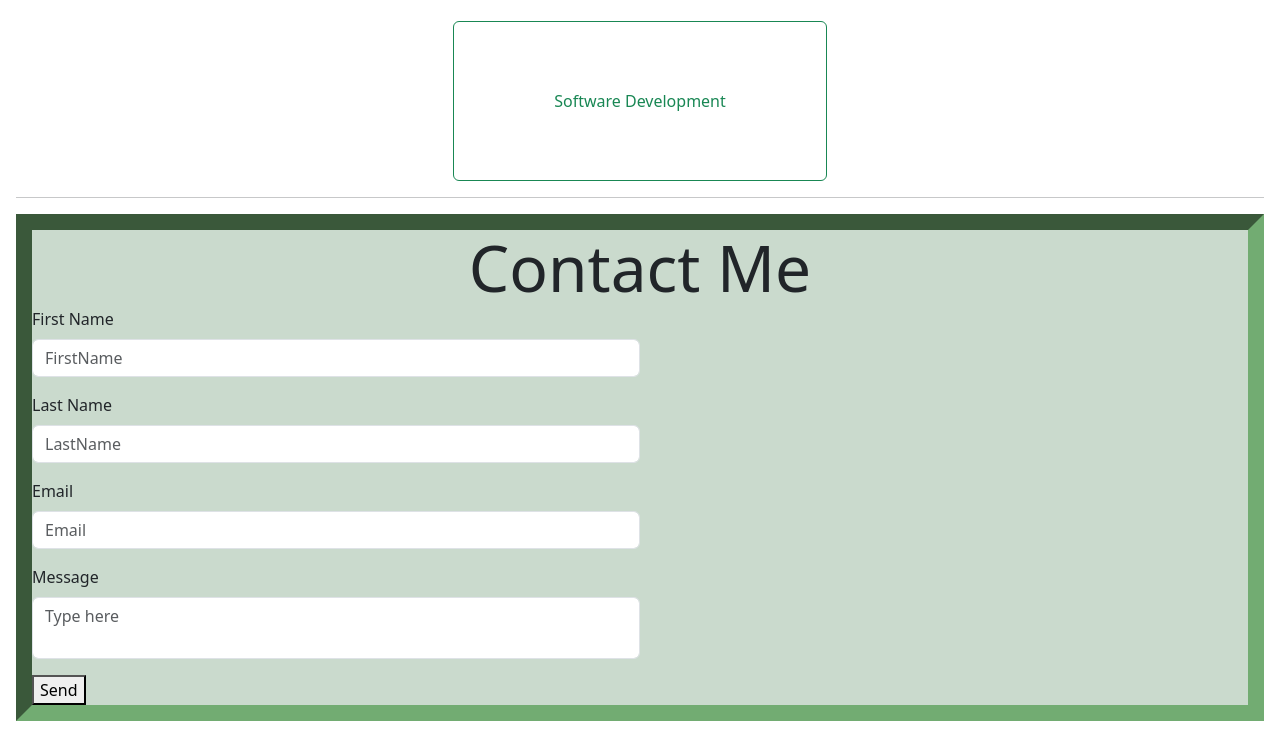
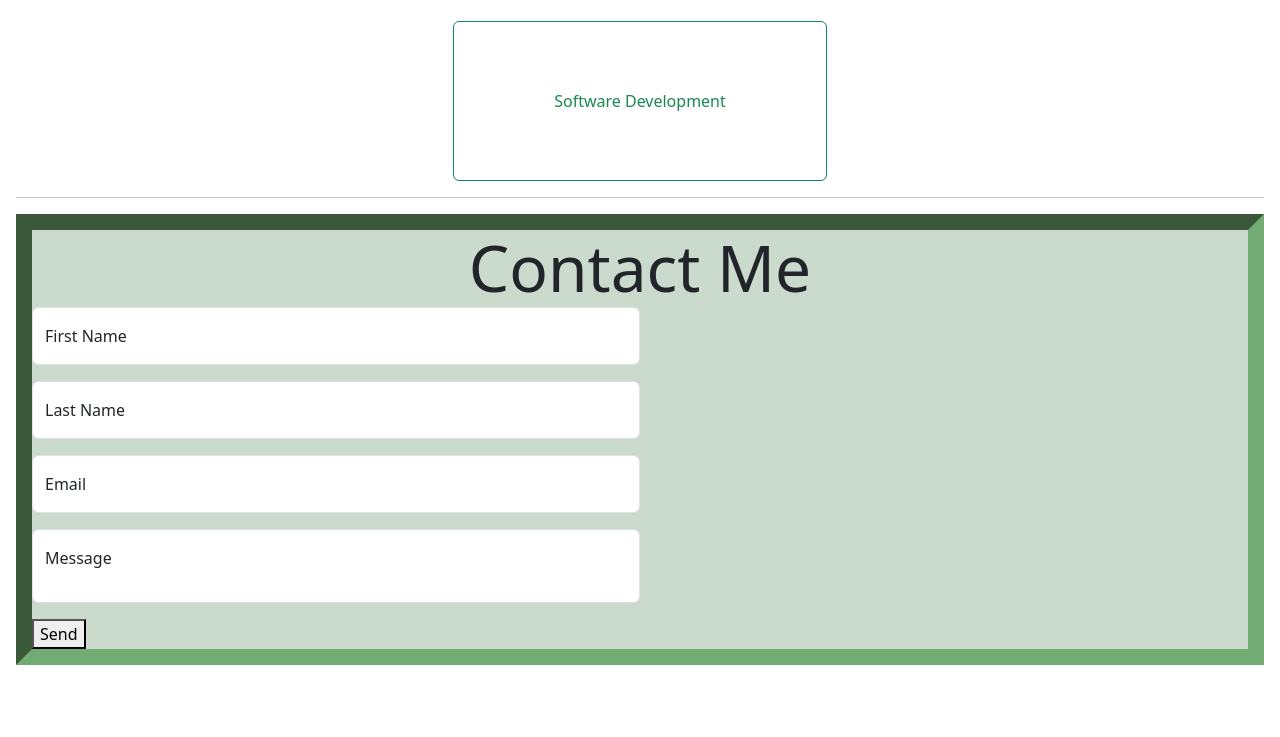
Before and after one commit to Nicole-1013/Nicole-1013.github.io, a plain HTML site: page index.html in a window 1280 px wide. Shown: the part 2990-3727 px from the top of the page. After the commit the page ends 3671 px from the top, so only its background shows below. Drawn offline with nearby package versions, Linux system fonts and the light colour scheme.

Commit message:
touched up labels and placeholders

```diff
--- a/index.html
+++ b/index.html
@@ -134,21 +134,21 @@
                 <input type="hidden" name="_captcha" value="false">
 
                 <input type="hidden" name="_next" value="https://nicole-1013.github.io/sucess.html">
-                <div class="mb-3" >
+                <div class="form-floating mb-3" >
+                    <input class="form-control" type="text" name="First&nbsp;Name" placeholder="FirstName"required>
                     <label for="FirstName" class="form-label">First Name</label>
-                    <input class="form-control" type="text" name="First&nbsp;Name" placeholder="FirstName"required>
                 </div>
-               <div class="mb-3">
+               <div class="form-floating mb-3">
+                    <input  class="form-control" type="text" name="Last&nbsp;Name" placeholder="LastName"required>
                     <label for="LastName" class="form-label">Last Name</label>
-                    <input  class="form-control" type="text" name="Last&nbsp;Name" placeholder="LastName"required>
                </div>
-               <div class="mb-3">
+               <div class="form-floating mb-3">
+                    <input  class="form-control" type="email" name="email" placeholder="Email" required>
                     <label for="email" class="form-label">Email</label>
-                    <input  class="form-control" type="email" name="email" placeholder="Email" required>
                </div>
-                <div class="mb-3">
+                <div class="form-floating mb-3">
+                    <textarea  class="form-control" id="commentbox" name="Comments" placeholder="Type here" required></textarea>
                     <label for="Comments" class="form-label">Message</label>
-                    <textarea  class="form-control" id="commentbox" name="Comments" placeholder="Type here" required></textarea>
                 </div>
                 <button type="submit">Send</button>
            </form>
```
